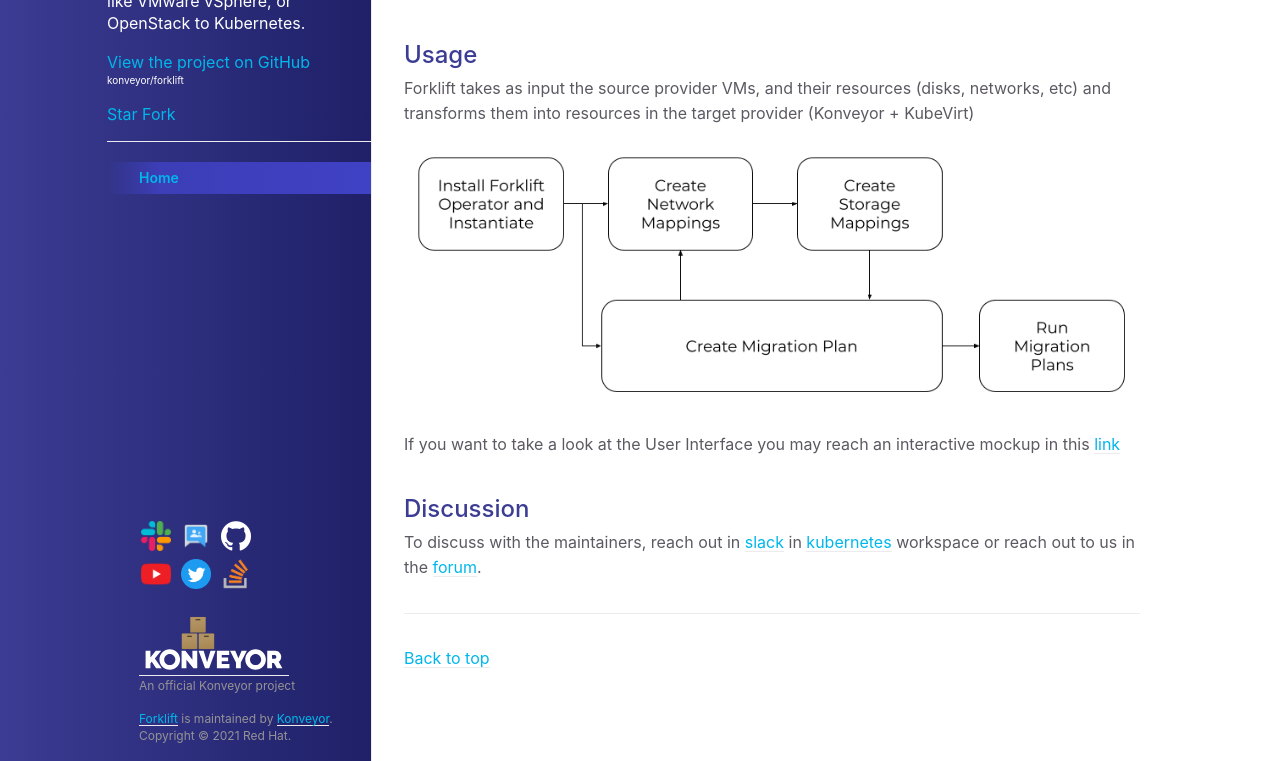
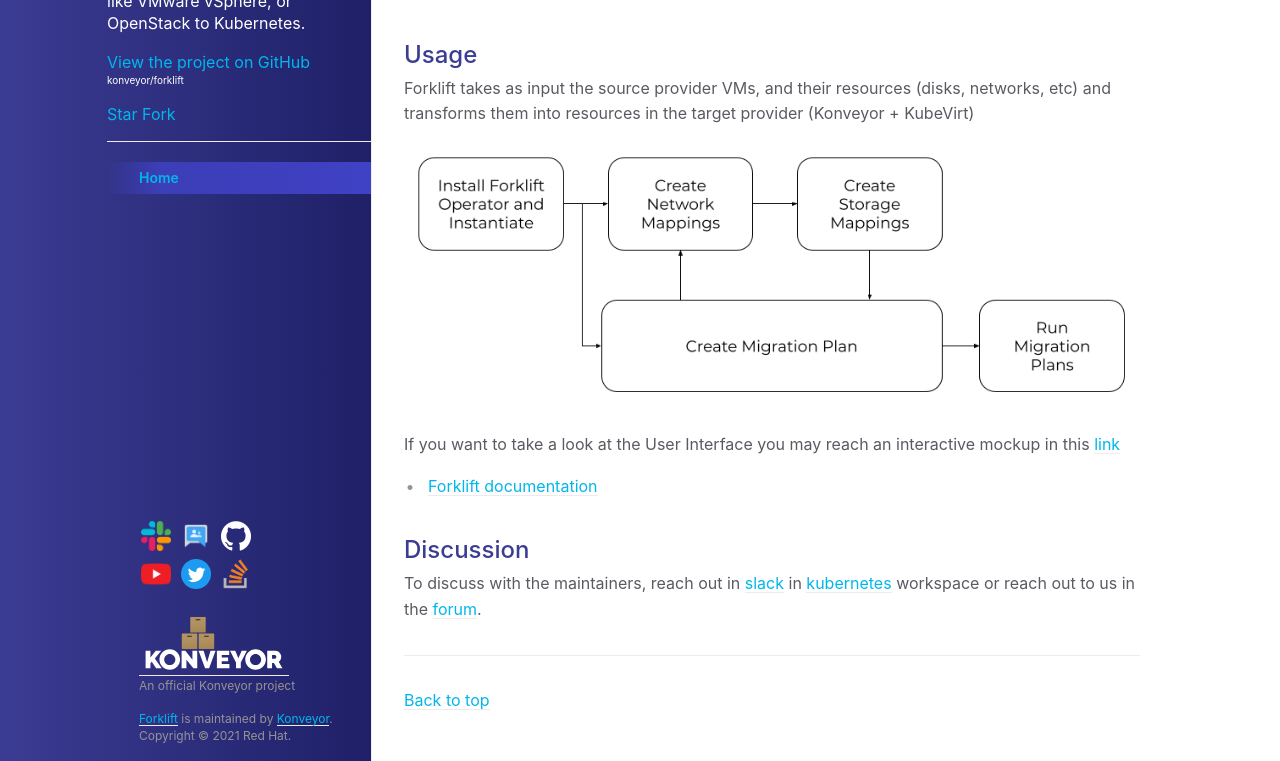
Before and after one commit to kubev2v/forklift.github.io, a Jekyll site: the page built from index.md, in a window 1280 px wide and 900 px high, scrolled down 1680 px, cut to the strip 139-900 px from the top of the window. Built offline with Jekyll 4.4.1, drawn with Linux system fonts in a browser that asks for light colours.

Commit message:
Added docs link

```diff
--- a/index.md
+++ b/index.md
@@ -37,6 +37,8 @@ Forklift takes as input the source provider VMs, and their resources (disks, net
 
 If you want to take a look at the User Interface you may reach an interactive mockup in this [link](http://konveyor-forklift-ui-preview.surge.sh/)
 
+* [Forklift documentation](https://forklift-docs.konveyor.io/)
+
 ## Discussion
 
 To discuss with the maintainers, reach out in [slack](https://kubernetes.slack.com/archives/CR85S82A2) in [kubernetes](https://slack.k8s.io/) workspace or reach out to us in the [forum](https://groups.google.com/g/forklift-dev).
```
